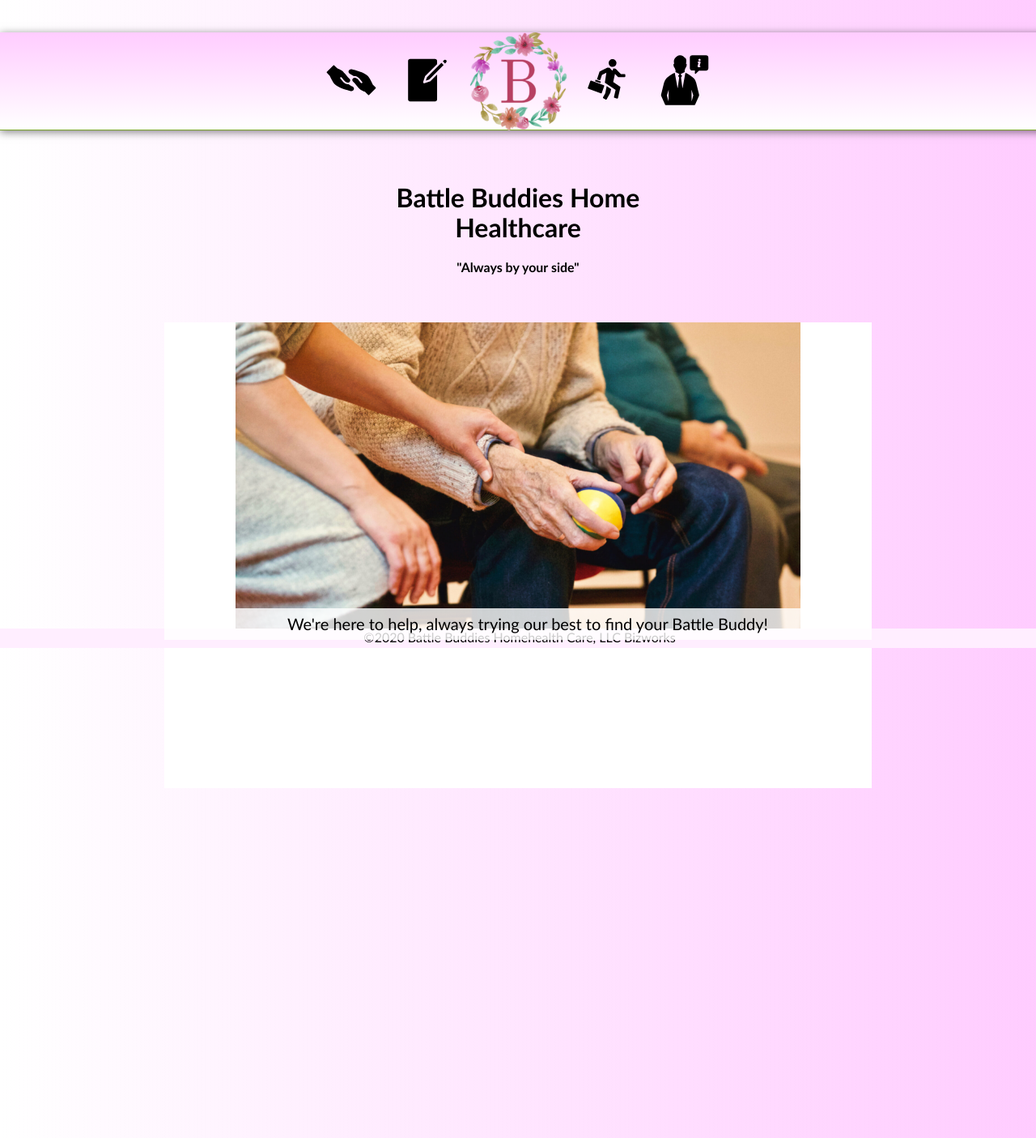
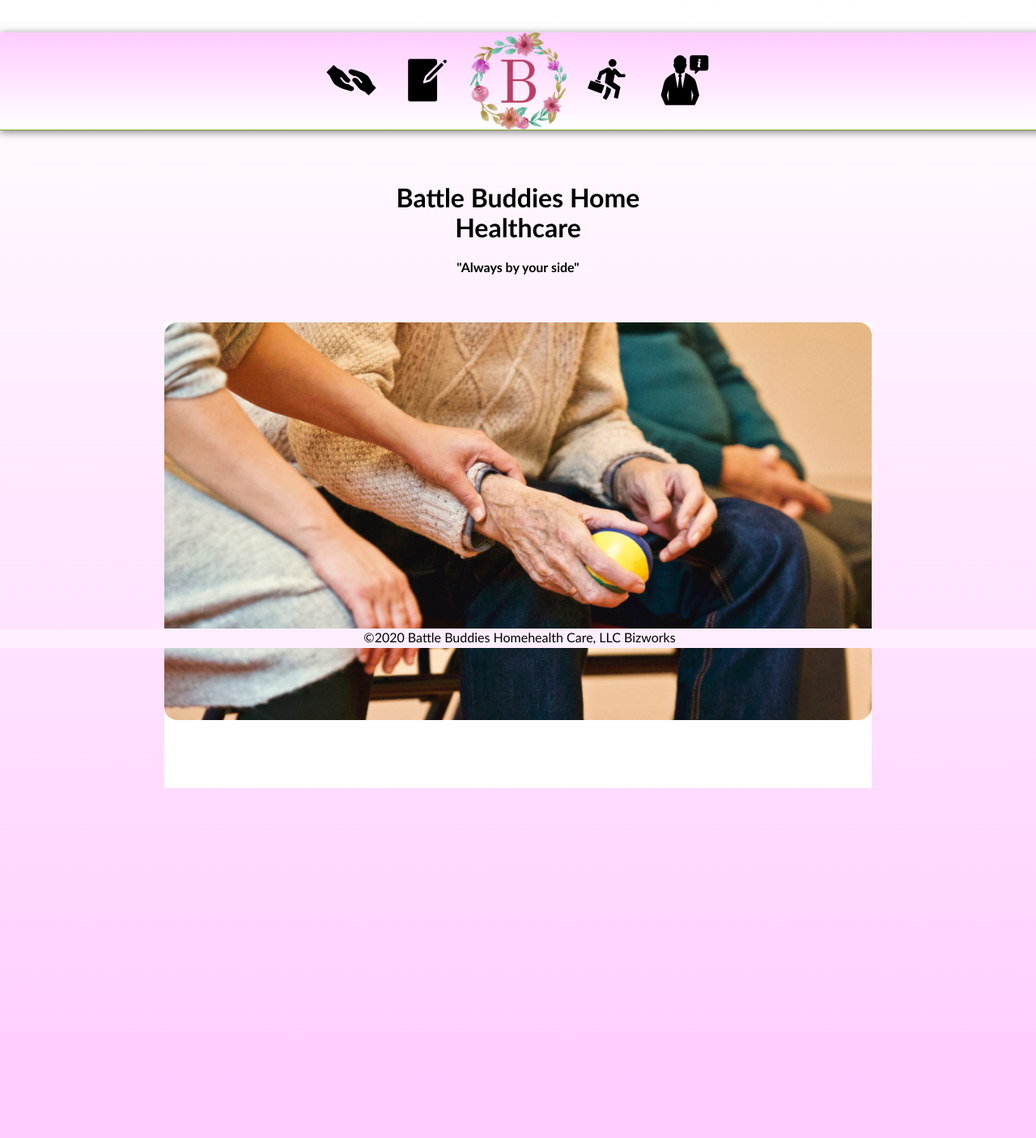
Before and after one commit to BattleBuddiesHHC/BattleBuddiesWebsite, a PHP site: page / in a window 1280 px wide. Shown: the whole page at 81% size. Run offline with PHP 8.4, Linux system fonts and the light colour scheme.

Commit message:
Changes to styles

```diff
--- a/CSS/BBStyle.css
+++ b/CSS/BBStyle.css
@@ -118,12 +118,13 @@ img {
   -webkit-user-drag: none;
   -webkit-user-select: none;
   -ms-user-select: none;
+  background-color:rgba(0,0,0,0);
 }
 
 body{
 	padding:0;
 	margin:0;
-	background-image: linear-gradient(to right, rgba(255,0,0,0), var(--primary));
+	background-image: linear-gradient(rgba(255,0,0,0), var(--primary));
 }
 
 button:focus{
@@ -303,7 +304,7 @@ animation: fadeIn ease 3s;
 /* Caption text */
 .text {
   position:relative;
-  bottom:40px;
+  bottom:100px;
   z-index:2;
   background-color:rgba(255,255,255,.8);
   color: #000000;
@@ -343,8 +344,9 @@ animation: fadeIn ease 3s;
 }
 
 .mySlides img {
-	width:80%;
+	width:100%;
 	height:100%;
+	border-radius:1rem;
 }
 
 /* Fading animation */
--- a/Resources/Loads/Home.html
+++ b/Resources/Loads/Home.html
@@ -6,7 +6,6 @@
 
 <div class="mySlides" style="display:block;">
     <img src="Resources/Images/SlideShow/Canva-Person-Holding-a-Stress-Ball-2048x1152.jpg">
-    <div class="text">We're here to help, always trying our best to find your Battle Buddy!</div>
 </div>
 </div>
 <br>
```
